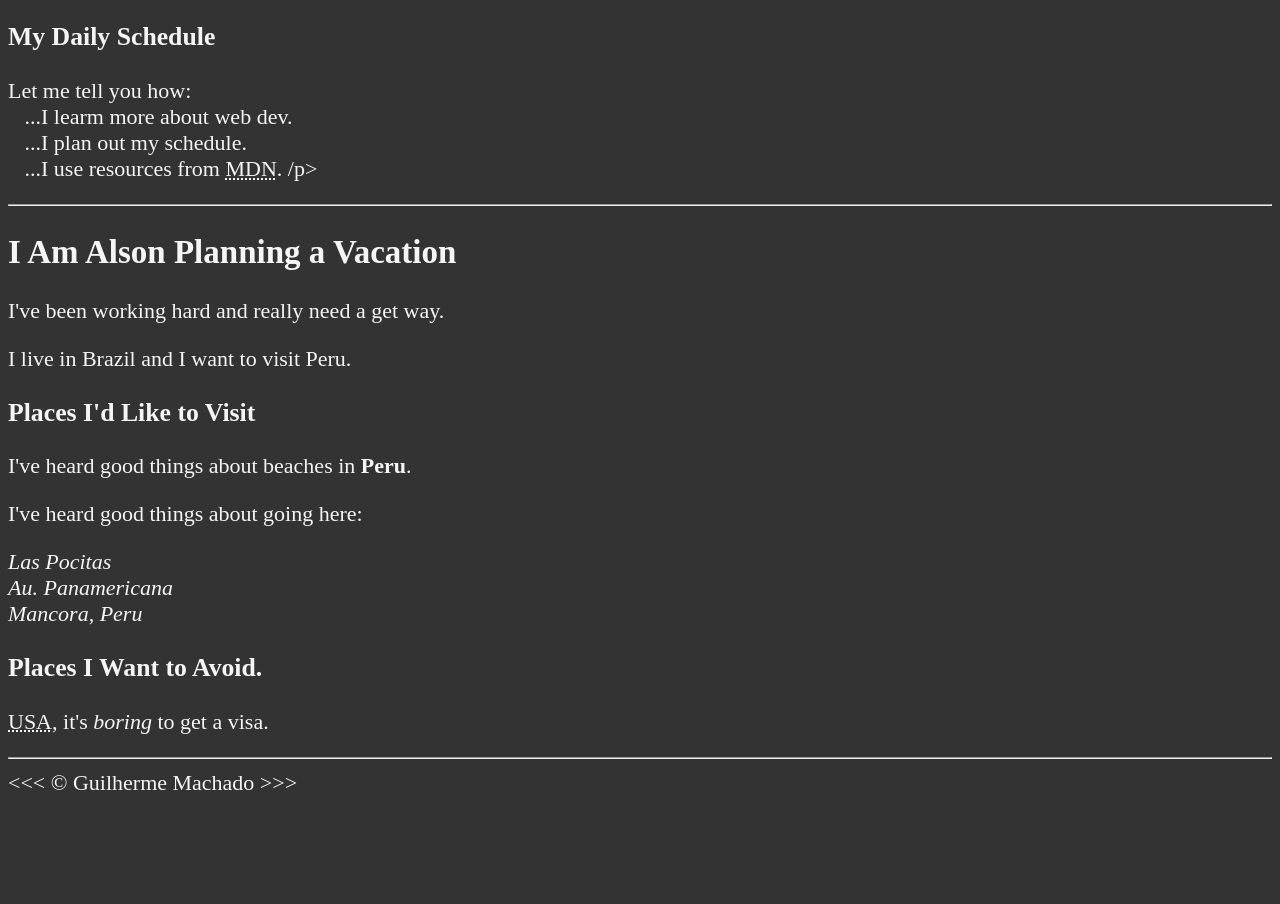
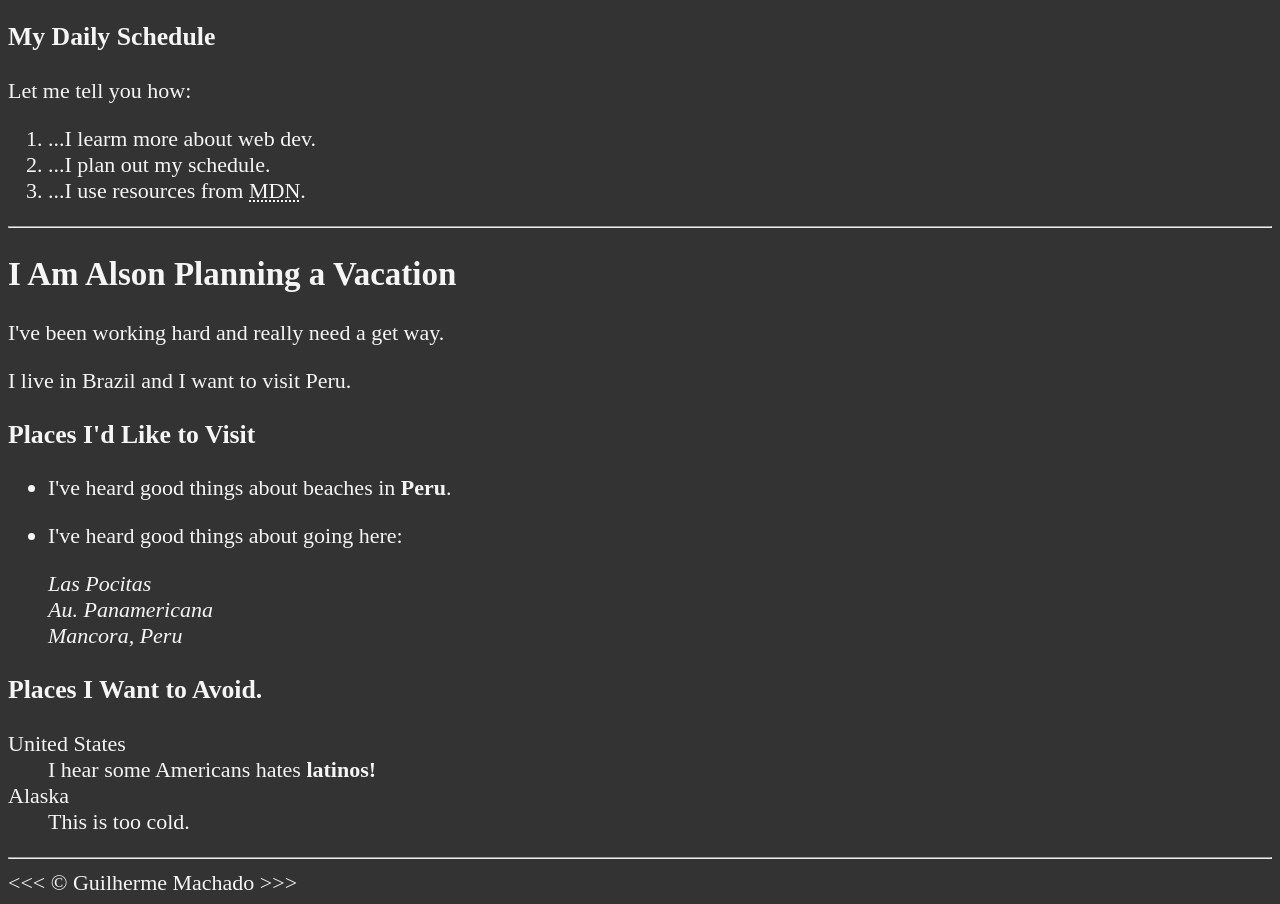
Before and after one commit to jilerme/learning-html, a plain HTML site: page daveGrey/index.html in a window 1280 px wide. Shown: the part 233-1137 px from the top of the page. Before the commit the page ends 1037 px from the top, so only its background shows below. Drawn offline with Linux system fonts and the light colour scheme.

Commit message:
ch4	modified:   daveGrey/index.html

```diff
--- a/daveGrey/index.html
+++ b/daveGrey/index.html
@@ -19,11 +19,12 @@
     <p>This is not my first web page.</p>
 
     <h3>My Daily Schedule</h3>
-    <p>Let me tell you how:
-      <br>&nbsp;&nbsp;&nbsp;...I learm more about web dev.
-      <br>&nbsp;&nbsp;&nbsp;...I plan out my schedule.
-      <br>&nbsp;&nbsp;&nbsp;...I use resources from <abbr title="Mozila Developer Network"> MDN</abbr>.
-/p>
+    <p>Let me tell you how:</p>
+    <ol>
+      <li>...I learm more about web dev.</li>
+      <li>...I plan out my schedule.</li>
+      <li>...I use resources from <abbr title="Mozila Developer Network"> MDN</abbr>.</li>
+    </ol>
 
     <hr>
 
@@ -32,17 +33,26 @@
     <p>I live in Brazil and I want to visit Peru.</p>
 
     <h3>Places I'd Like to Visit</h3>
-    <p>I've heard good things about beaches in <strong>Peru</strong>.</p>
-    <p>I've heard good things about going here:</p>
+  <ul>
+    <li><p>I've heard good things about beaches in <strong>Peru</strong>.</p></li>
+    <li><p>I've heard good things about going here:</p>
     <address>
       Las Pocitas
       <br>Au. Panamericana
       <br>Mancora, Peru
     </address>
+  </li>
+  </ul>
 
     <!--TODO: Add more places-->
     <h3>Places I Want to Avoid.</h3>
-    <p><abbr title="United States of America">USA</abbr>, it's <em>boring</em> to get a visa.</p>
+    <dl>
+      <dt>United States</dt>
+      <dd>I hear some Americans hates <strong>latinos!</strong></dd>
+
+      <dt>Alaska</dt>
+      <dd>This is too cold.</dd>
+    </dl>
 
     <hr>
     &lt;&lt;&lt; &copy; Guilherme Machado &gt;&gt;&gt;
```
